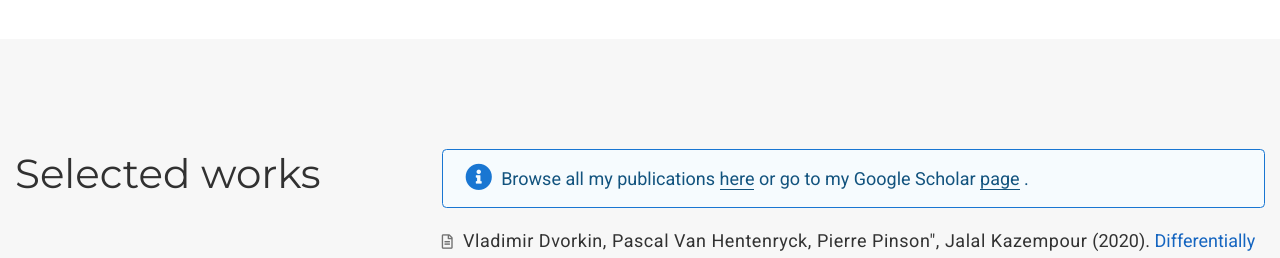
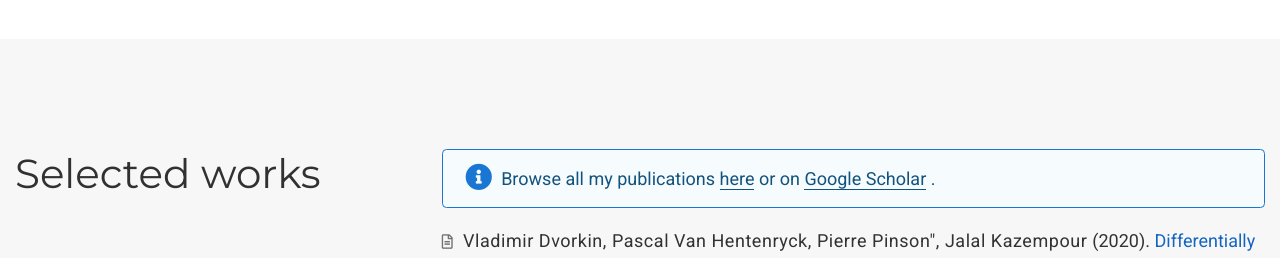
Before and after one commit to wdvorkin/wdvorkin.github.io, a plain HTML site: page index.html in a window 1280 px wide. Shown: the part 817-1075 px from the top of the page. Drawn offline with nearby package versions, Linux system fonts and the light colour scheme; some icons are missing.

Commit message:
first commit

```diff
--- a/index.html
+++ b/index.html
@@ -916,7 +916,7 @@
 
   <div class="alert alert-note">
   <div>
-    Browse all my publications <a href="./publication/">here</a> or go to my Google Scholar <a href="https://scholar.google.com/citations?user=9ao-vfIAAAAJ&amp;hl=en&amp;oi=ao">page</a> .
+    Browse all my publications <a href="./publication/">here</a> or on <a href="https://scholar.google.com/citations?user=9ao-vfIAAAAJ&amp;hl=en&amp;oi=ao">Google Scholar</a> .
   </div>
 </div>
 
```
